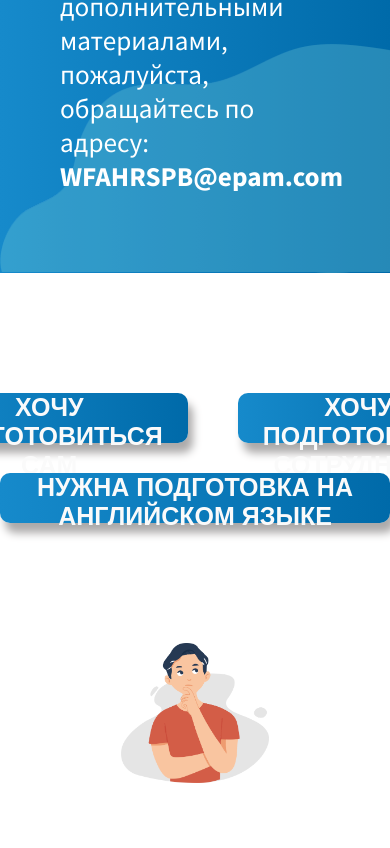
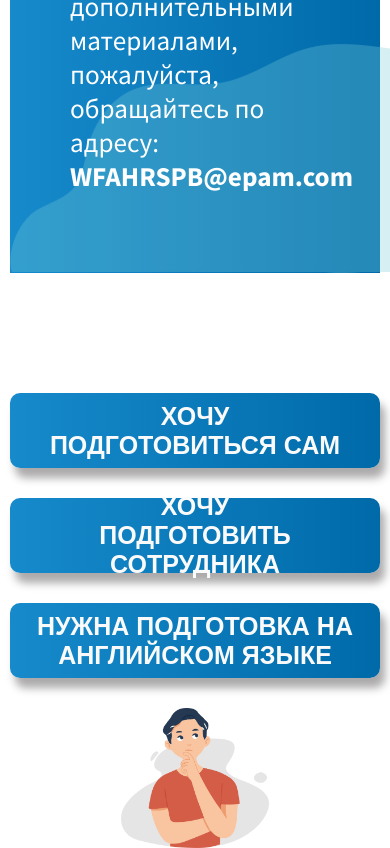
Before and after one commit to Katerina-cloud/customer-interview-page, a website: page index.html in a window 390 px wide. Shown: the part 737-1585 px from the top of the page. Before the commit the page ends 1520 px from the top, so only its background shows below. Drawn offline with Linux system fonts and the light colour scheme.

Commit message:
content section media-queries added

```diff
--- a/index.html
+++ b/index.html
@@ -20,8 +20,8 @@
 		  </header>
       <section class="content">
         <div class="content__wrapper">
-          <button class="btn content__btn--1">Хочу<br>подготовиться сам</button>
-          <button class="btn content__btn--2">Хочу<br>подготовить сотрудника</button>
+          <button class="btn content__btn--1"><span>Хочу</span> <span>подготовиться сам</span></button>
+          <button class="btn content__btn--2"><span>Хочу</span> <span>подготовить сотрудника</span></button>
         </div>
         <button class="btn content__btn--3">Нужна подготовка на английском языке</button>
         <img class="content__image" src="img/boy.png" alt="The picture shows a boy in a thinking pose">
--- a/sass/base/_base.scss
+++ b/sass/base/_base.scss
@@ -20,4 +20,8 @@
   overflow: hidden;
   display: flex;
   flex-direction: column;
+
+  @media (max-width: 570px) {
+    padding: 0 10px;
+  }
 }
--- a/sass/components/_button.scss
+++ b/sass/components/_button.scss
@@ -12,6 +12,10 @@
   cursor: pointer;
   outline: none;
   box-shadow: 5px 10px 8px $color-gray;
+  display: flex;
+  flex-direction: column;
+  align-items: center;
+  justify-content: center;
 
   &:hover {
     background: $color-primary;
@@ -28,8 +32,8 @@
     box-shadow: 5px 10px 8px $color-gray;
   }
 
-  @media (max-width: 500px) {
+  @media (max-width: 570px) {
     width: 100%;
-    height: 50px;
+    height: 75px;
   }
 }
--- a/sass/layout/_content.scss
+++ b/sass/layout/_content.scss
@@ -8,14 +8,27 @@
   justify-content: center;
   width: 100%;
   margin-top: 120px;
+
+  @media (max-width: 570px) {
+    flex-direction: column;
+  }
 }
 
 .content__btn--1 {
   margin-right: 50px;
+
+  @media (max-width: 570px) {
+    flex-direction: column;
+  }
+  margin-bottom: 30px;
 }
 
 .content__btn--3 {
   margin: 30px 0px 120px 0px;
+
+  @media (max-width: 570px) {
+    margin: 30px;
+  }
 }
 
 .content__image {
```
Also changed, not shown: css/style.css.
